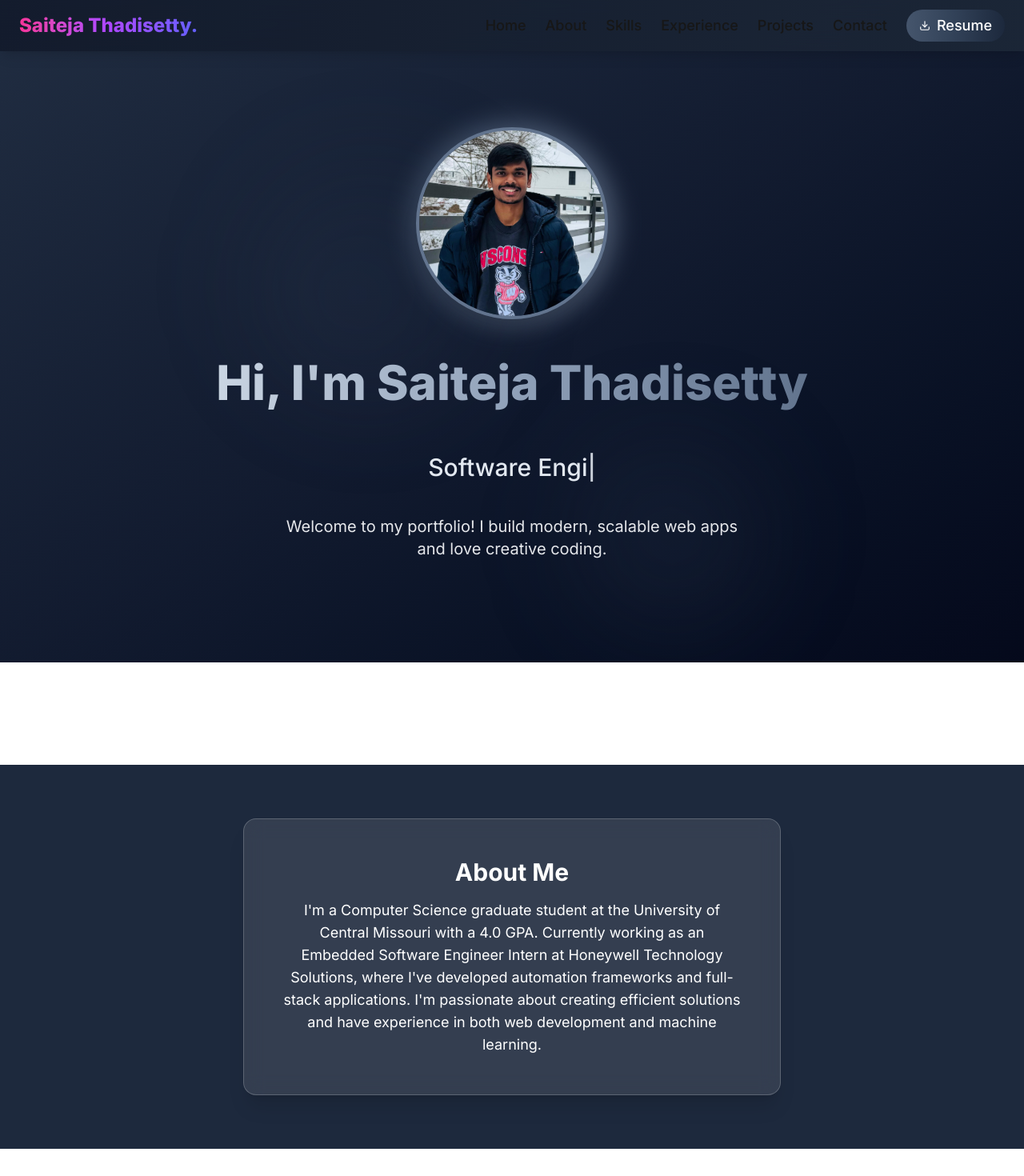
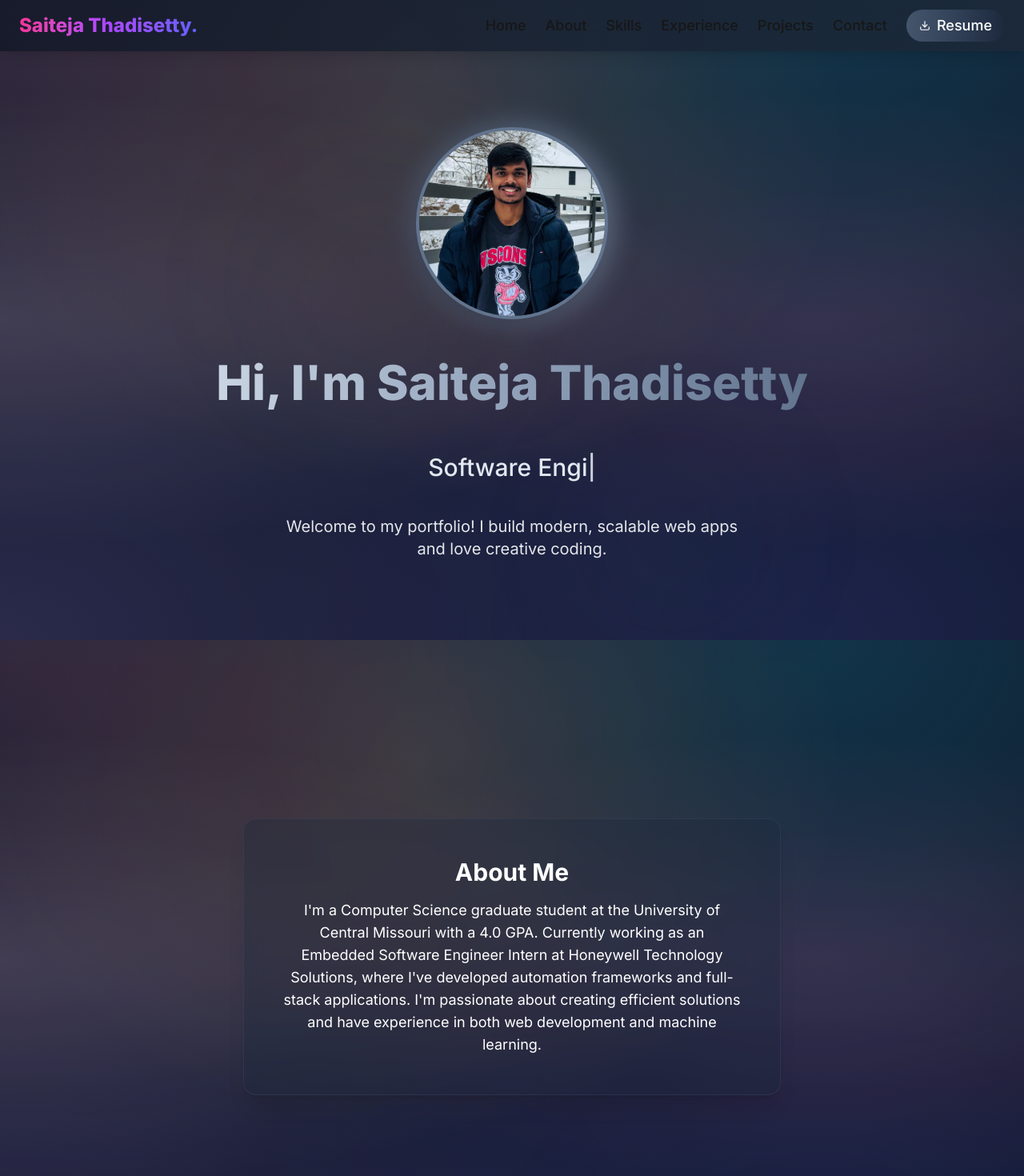
Before and after one commit to SaitejaThadisetty/SaitejaThadisettyPortfolio, a Next.js app: page / in a window 1280 px wide. Shown: the top 1470 px of the page at 80% size. Built offline with nearby package versions, Linux system fonts and the light colour scheme.

Commit message:
Add beautiful bg.ibelick.com background and remove section gaps for seamless design

```diff
--- a/src/app/globals.css
+++ b/src/app/globals.css
@@ -25,6 +25,16 @@ html, body {
 }
 
 body {
-  background: var(--background);
+  background: #0f172a;
   color: var(--foreground);
+  background-image:
+    radial-gradient(at 40% 20%, hsla(28, 100%, 74%, 0.15) 0px, transparent 50%),
+    radial-gradient(at 80% 0%, hsla(189, 100%, 56%, 0.15) 0px, transparent 50%),
+    radial-gradient(at 0% 50%, hsla(355, 100%, 93%, 0.15) 0px, transparent 50%),
+    radial-gradient(at 80% 50%, hsla(340, 100%, 76%, 0.15) 0px, transparent 50%),
+    radial-gradient(at 0% 100%, hsla(269, 100%, 77%, 0.15) 0px, transparent 50%),
+    radial-gradient(at 80% 100%, hsla(242, 100%, 70%, 0.15) 0px, transparent 50%),
+    radial-gradient(at 0% 0%, hsla(343, 100%, 76%, 0.15) 0px, transparent 50%);
+  background-attachment: fixed;
+  background-size: 100% 100%;
 }
--- a/src/sections/AboutSection.tsx
+++ b/src/sections/AboutSection.tsx
@@ -3,13 +3,13 @@ import React from 'react';
 import { motion } from 'framer-motion';
 
 const AboutSection: React.FC = () => (
-  <section id="about" className="min-h-[60vh] flex items-center justify-center bg-slate-800 text-white px-4 md:px-8" >
+  <section id="about" className="min-h-[60vh] flex items-center justify-center text-white px-4 md:px-8" >
     <motion.div
       initial={{ opacity: 0, y: 40 }}
       whileInView={{ opacity: 1, y: 0 }}
       viewport={{ once: true, amount: 0.5 }}
       transition={{ duration: 0.8 }}
-      className="backdrop-blur-md bg-white/10 border border-white/20 rounded-2xl shadow-xl p-8 md:p-12 max-w-2xl mx-auto text-center"
+      className="backdrop-blur-md bg-slate-800/30 border border-slate-600/30 rounded-2xl shadow-xl p-8 md:p-12 max-w-2xl mx-auto text-center"
     >
       <h2 className="text-3xl font-bold mb-4">About Me</h2>
       <p className="text-lg">I'm a Computer Science graduate student at the University of Central Missouri with a 4.0 GPA. Currently working as an Embedded Software Engineer Intern at Honeywell Technology Solutions, where I've developed automation frameworks and full-stack applications. I'm passionate about creating efficient solutions and have experience in both web development and machine learning.</p>
--- a/src/sections/ContactSection.tsx
+++ b/src/sections/ContactSection.tsx
@@ -34,7 +34,7 @@ const ContactSection: React.FC = () => {
   };
 
   return (
-  <section id="contact" className="min-h-[50vh] flex items-center justify-center bg-gradient-to-r from-slate-800 to-slate-900 text-white px-4 md:px-8">
+  <section id="contact" className="min-h-[50vh] flex items-center justify-center text-white px-4 md:px-8">
     <div className="max-w-xl w-full text-center py-8 md:py-12">
       <h2 className="text-3xl font-bold mb-8 mt-4">Contact</h2>
       <motion.form
@@ -46,9 +46,9 @@ const ContactSection: React.FC = () => {
         className="flex flex-col gap-4 mb-6"
         onSubmit={handleSubmit}
       >
-        <input type="text" name="name" placeholder="Name" className="p-3 rounded bg-slate-700 text-white focus:outline-none focus:ring-2 focus:ring-slate-500" required disabled={formStatus === 'submitting'} />
-        <input type="email" name="email" placeholder="Email" className="p-3 rounded bg-slate-700 text-white focus:outline-none focus:ring-2 focus:ring-slate-500" required disabled={formStatus === 'submitting'} />
-        <textarea name="message" placeholder="Message" className="p-3 rounded bg-slate-700 text-white focus:outline-none focus:ring-2 focus:ring-slate-500" rows={4} required disabled={formStatus === 'submitting'} />
+        <input type="text" name="name" placeholder="Name" className="p-3 rounded bg-slate-800/50 backdrop-blur-sm border border-slate-600/30 text-white focus:outline-none focus:ring-2 focus:ring-slate-500" required disabled={formStatus === 'submitting'} />
+        <input type="email" name="email" placeholder="Email" className="p-3 rounded bg-slate-800/50 backdrop-blur-sm border border-slate-600/30 text-white focus:outline-none focus:ring-2 focus:ring-slate-500" required disabled={formStatus === 'submitting'} />
+        <textarea name="message" placeholder="Message" className="p-3 rounded bg-slate-800/50 backdrop-blur-sm border border-slate-600/30 text-white focus:outline-none focus:ring-2 focus:ring-slate-500" rows={4} required disabled={formStatus === 'submitting'} />
 
         {formStatus === 'success' && (
           <div className="bg-green-900/50 border border-green-500 text-green-100 p-3 rounded flex items-center gap-2">
--- a/src/sections/ExperienceSection.tsx
+++ b/src/sections/ExperienceSection.tsx
@@ -13,7 +13,7 @@ const points = [
 ];
 
 const ExperienceSection: React.FC = () => (
-  <section id="experience" className="min-h-[60vh] flex items-center justify-center bg-gradient-to-br from-slate-800 via-slate-900 to-slate-950 text-white px-4 md:px-8">
+  <section id="experience" className="min-h-[60vh] flex items-center justify-center text-white px-4 md:px-8">
     <div className="max-w-3xl w-full text-center pt-8 md:pt-12">
       <h2 className="text-3xl font-bold mb-8">Experience</h2>
       <motion.div
@@ -21,7 +21,7 @@ const ExperienceSection: React.FC = () => (
         whileInView={{ opacity: 1, y: 0 }}
         viewport={{ once: true, amount: 0.5 }}
         transition={{ duration: 0.8 }}
-        className="bg-white/10 border border-white/20 rounded-2xl shadow-xl p-8 md:p-12 flex flex-col md:flex-row items-center gap-6 mb-12"
+        className="backdrop-blur-md bg-slate-800/30 border border-slate-600/30 rounded-2xl shadow-xl p-8 md:p-12 flex flex-col md:flex-row items-center gap-6 mb-12"
       >
         <img src={honeywellLogo} alt="Honeywell" className="w-44 h-16 object-contain mb-4 md:mb-0 bg-white rounded-lg p-2" />
         <div className="flex-1 text-left">
--- a/src/sections/HomeSection.tsx
+++ b/src/sections/HomeSection.tsx
@@ -39,11 +39,11 @@ const HomeSection: React.FC = () => {
   }, [displayed, typing, deleting, roleIndex]);
 
   return (
-    <section id="home" className="min-h-screen flex items-center justify-center bg-gradient-to-br from-slate-800 via-slate-900 to-slate-950 relative overflow-hidden pb-24 md:pb-32 pt-40">
+    <section id="home" className="min-h-screen flex items-center justify-center relative overflow-hidden pb-24 md:pb-32 pt-40">
       <div className="absolute inset-0 pointer-events-none">
-        <div className="w-full h-full bg-gradient-to-br from-slate-600/10 via-slate-700/10 to-slate-800/10 animate-gradient-move" />
-        <div className="absolute top-1/4 left-1/4 w-72 h-72 bg-gradient-to-tr from-slate-600/20 via-slate-700/15 to-slate-800/20 rounded-full blur-3xl animate-pulse-slow" />
-        <div className="absolute bottom-10 right-1/4 w-60 h-60 bg-gradient-to-tr from-slate-700/15 via-slate-600/15 to-slate-800/20 rounded-full blur-3xl animate-pulse-slow" />
+        <div className="w-full h-full bg-gradient-to-br from-slate-600/5 via-slate-700/5 to-slate-800/5 animate-gradient-move" />
+        <div className="absolute top-1/4 left-1/4 w-72 h-72 bg-gradient-to-tr from-slate-600/10 via-slate-700/8 to-slate-800/10 rounded-full blur-3xl animate-pulse-slow" />
+        <div className="absolute bottom-10 right-1/4 w-60 h-60 bg-gradient-to-tr from-slate-700/8 via-slate-600/8 to-slate-800/10 rounded-full blur-3xl animate-pulse-slow" />
       </div>
       <motion.div
         initial={{ opacity: 0, y: 40 }}
--- a/src/sections/ProjectsSection.tsx
+++ b/src/sections/ProjectsSection.tsx
@@ -85,7 +85,7 @@ const ProjectsSection: React.FC = () => {
   );
 
   return (
-    <section id="projects" className="min-h-[60vh] flex items-center justify-center bg-gradient-to-r from-slate-800 to-slate-900 text-white px-4 md:px-8">
+    <section id="projects" className="min-h-[60vh] flex items-center justify-center text-white px-4 md:px-8">
       <div className="max-w-6xl w-full text-center py-8 md:py-12">
         <motion.h2
           initial={{ opacity: 0, y: 20 }}
@@ -104,7 +104,7 @@ const ProjectsSection: React.FC = () => {
             whileHover={{ scale: 1.1 }}
             whileTap={{ scale: 0.9 }}
             onClick={prevSlide}
-            className="absolute left-4 top-1/2 -translate-y-1/2 z-10 bg-white/10 backdrop-blur-sm border border-white/20 rounded-full p-3 hover:bg-white/20 transition-all duration-300"
+            className="absolute left-4 top-1/2 -translate-y-1/2 z-10 bg-slate-800/50 backdrop-blur-sm border border-slate-600/30 rounded-full p-3 hover:bg-slate-700/60 transition-all duration-300"
             aria-label="Previous projects"
           >
             <FiChevronLeft size={24} />
@@ -114,7 +114,7 @@ const ProjectsSection: React.FC = () => {
             whileHover={{ scale: 1.1 }}
             whileTap={{ scale: 0.9 }}
             onClick={nextSlide}
-            className="absolute right-4 top-1/2 -translate-y-1/2 z-10 bg-white/10 backdrop-blur-sm border border-white/20 rounded-full p-3 hover:bg-white/20 transition-all duration-300"
+            className="absolute right-4 top-1/2 -translate-y-1/2 z-10 bg-slate-800/50 backdrop-blur-sm border border-slate-600/30 rounded-full p-3 hover:bg-slate-700/60 transition-all duration-300"
             aria-label="Next projects"
           >
             <FiChevronRight size={24} />
@@ -138,7 +138,7 @@ const ProjectsSection: React.FC = () => {
                     y: -10,
                     transition: { duration: 0.3 }
                   }}
-                  className="bg-white/10 border border-white/20 rounded-2xl shadow-xl p-6 flex flex-col items-center backdrop-blur-sm hover:bg-white/15 transition-all duration-300"
+                  className="bg-slate-800/30 border border-slate-600/30 rounded-2xl shadow-xl p-6 flex flex-col items-center backdrop-blur-sm hover:bg-slate-700/40 transition-all duration-300"
                 >
                   <motion.div
                     whileHover={{ scale: 1.05 }}
--- a/src/sections/SkillsSection.tsx
+++ b/src/sections/SkillsSection.tsx
@@ -22,7 +22,7 @@ const skills = [
 ];
 
 const SkillsSection: React.FC = () => (
-  <section id="skills" className="min-h-[50vh] flex items-center justify-center bg-gradient-to-r from-slate-800 to-slate-900 text-white px-4 md:px-8">
+  <section id="skills" className="min-h-[50vh] flex items-center justify-center text-white px-4 md:px-8">
     <div className="max-w-4xl w-full text-center py-8 md:py-12">
       <h2 className="text-3xl font-bold mb-8">Skills</h2>
       <div className="grid grid-cols-3 sm:grid-cols-4 md:grid-cols-7 gap-6 justify-items-center">
```
